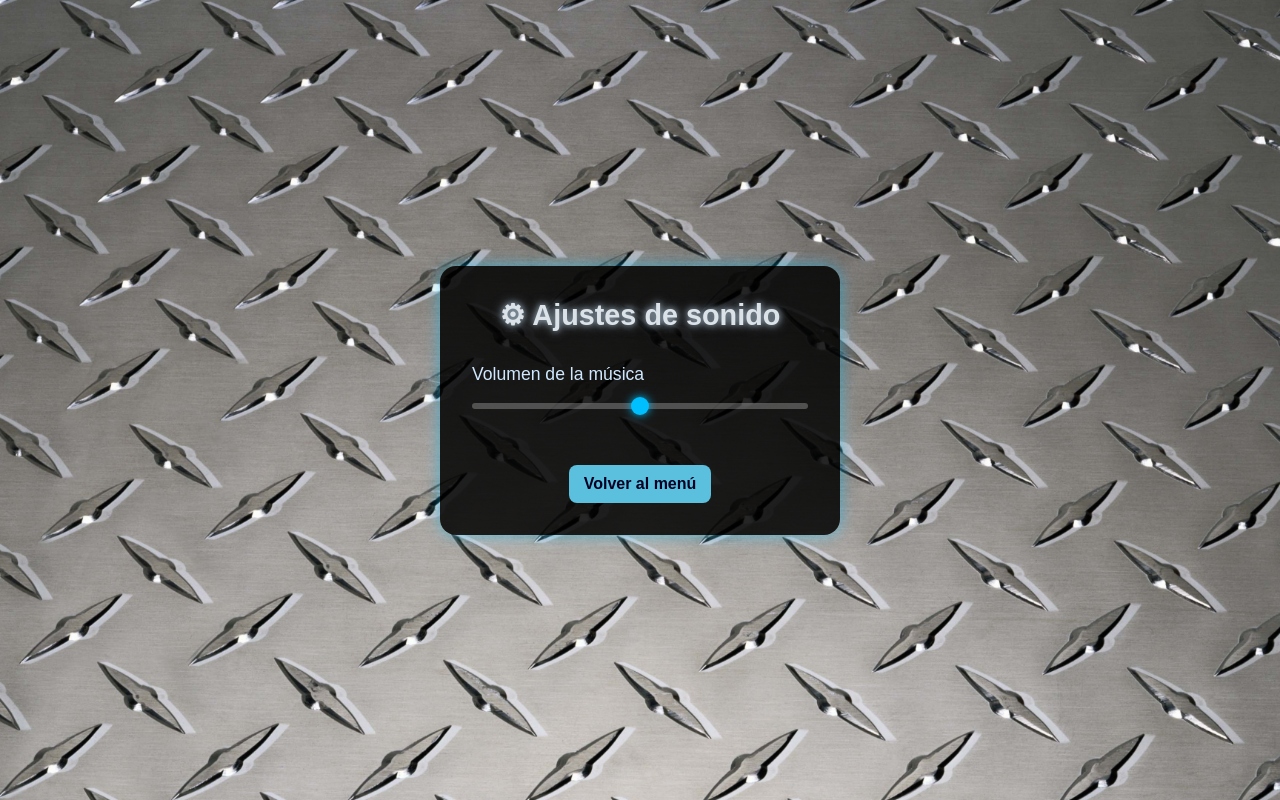
After one commit to PauGracia/Hundir-la-flota, a PHP site: page /juego/settings.php in a window 1280 px wide. The commit adds this page. Run offline with PHP 8.4, Linux system fonts and the light colour scheme.

Commit message:
Mejora css, modal y implementacion musica

```diff
--- a/assets/css/styles.css
+++ b/assets/css/styles.css
@@ -24,7 +24,7 @@ body {
   font-family: var(--font-main);
   color: var(--color-text);
   min-height: 100vh;
-  background-image: url("../img/imagenes/portada.jpg");
+  background-image: url("../img/imagenes/portada1.jpg");
   background-size: cover;
   background-position: center;
   background-repeat: no-repeat;
@@ -663,3 +740,98 @@ body.perfil {
     width: 100%;
   }
 }
+
+/* ======== SETTINGS ======== */
+
+body.settings {
+  background-image: url("../img/imagenes/fondoPerfil.jpg");
+  background-size: cover;
+  background-position: center;
+  background-repeat: no-repeat;
+  min-height: 100vh;
+
+  display: flex;
+  align-items: center;
+  justify-content: center;
+
+  font-family: "Russo One", sans-serif;
+  color: #fff;
+}
+
+.settings__card {
+  background-color: rgba(0, 0, 0, 0.85);
+  padding: 2rem;
+  border-radius: 1rem;
+  text-align: center;
+  width: 90%;
+  max-width: 400px;
+
+  box-shadow: 0 0 15px rgba(0, 191, 255, 0.5);
+}
+
+.settings__titulo {
+  font-size: 1.8rem;
+  color: #dbe2e8;
+  margin-bottom: 1.5rem;
+  text-shadow: 0 0 6px #9fb1c0, 0 0 12px #6c7c88;
+}
+
+/* Slider */
+.settings__slider-container {
+  margin: 2rem 0;
+  text-align: left;
+}
+
+.settings__label {
+  display: block;
+  margin-bottom: 10px;
+  font-size: 1.1rem;
+  color: #cfe8ff;
+}
+
+#volumenMusica {
+  width: 100%;
+  -webkit-appearance: none;
+  appearance: none;
+  height: 6px;
+  border-radius: 6px;
+  background: rgba(255, 255, 255, 0.25);
+  outline: none;
+}
+
+/* Barrita del slider */
+#volumenMusica::-webkit-slider-thumb {
+  -webkit-appearance: none;
+  background: #00bfff;
+  width: 18px;
+  height: 18px;
+  border-radius: 50%;
+  cursor: pointer;
+  box-shadow: 0 0 10px #00bfff;
+}
+
+#volumenMusica::-moz-range-thumb {
+  background: #00bfff;
+  width: 18px;
+  height: 18px;
+  border-radius: 50%;
+  cursor: pointer;
+  box-shadow: 0 0 10px #00bfff;
+}
+
+/* Botón volver */
+.settings__btn-volver {
+  display: inline-block;
+  margin-top: 20px;
+  padding: 10px 15px;
+  border-radius: 8px;
+  background: #5bc0de;
+  color: #002;
+  font-weight: bold;
+  text-decoration: none;
+  transition: 0.3s ease;
+}
+
+.settings__btn-volver:hover {
+  background: #31b0d5;
+}
--- a/index.php
+++ b/index.php
@@ -15,9 +15,10 @@
   </head>
 
   <body class="app app--login">
+
     <!-- Titulo -->
     <div class="game-title">
-      <h1 class="game-title__text">💥 Hundir la Flota 💥</h1>
+      <h1 class="game-title__text"> Hundir la Flota </h1>
     </div>
 
     <main class="auth">
--- a/juego/perfil.php
+++ b/juego/perfil.php
@@ -47,6 +47,7 @@ $almirantesStats = $statsResult->fetch_all(MYSQLI_ASSOC);
 </head>
 
 <body class="perfil">
+
   <main class="perfil__contenedor">
     <!-- Columna izquierda: información -->
     <section class="perfil__info">
--- /dev/null
+++ b/juego/settings.php
@@ -0,0 +1,26 @@
+<!DOCTYPE html>
+<html lang="es">
+<head>
+    <meta charset="UTF-8">
+    <meta name="viewport" content="width=device-width, initial-scale=1.0">
+    <title>Settings</title>
+    <link rel="stylesheet" href="../assets/css/styles.css?v=<?php echo time(); ?>">
+</head>
+
+<body class="settings">
+    <div class="settings__card">
+        <h2 class="settings__titulo">⚙ Ajustes de sonido</h2>
+
+        <div class="settings__slider-container">
+            <label class="settings__label">Volumen de la música</label>
+            <input type="range" id="volumenMusica" min="0" max="1" step="0.01">
+        </div>
+
+        <a href="menuJuego.php" class="settings__btn-volver">Volver al menú</a>
+    </div>
+
+
+    <script src="../assets/js/main.js?v=<?php echo time(); ?>"></script>
+
+</body>
+</html>
```
Also changed, not shown: other parts of assets/css/styles.css (+88 -11 lines), assets/js/audioManager.js (added, +40 -0 lines), assets/js/main.js (+34 -10 lines), audioPlayerFrame.html (added, +15 -0 lines), juego/menuJuego.php (+21 -1 lines), README.md, assets/img/imagenes/mireia.webp (deleted), assets/img/imagenes/portada1.jpg (added), 4 other files.
